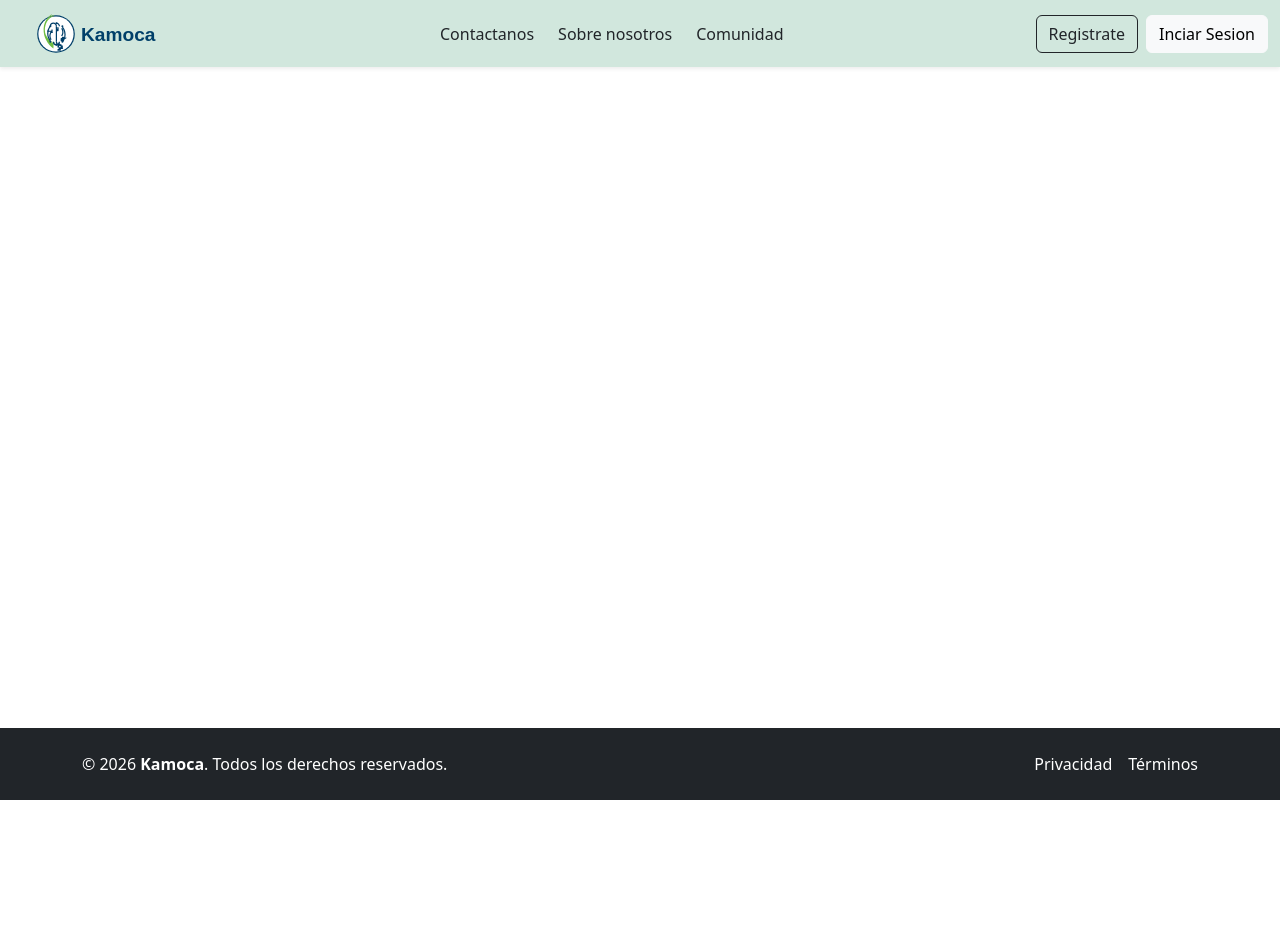
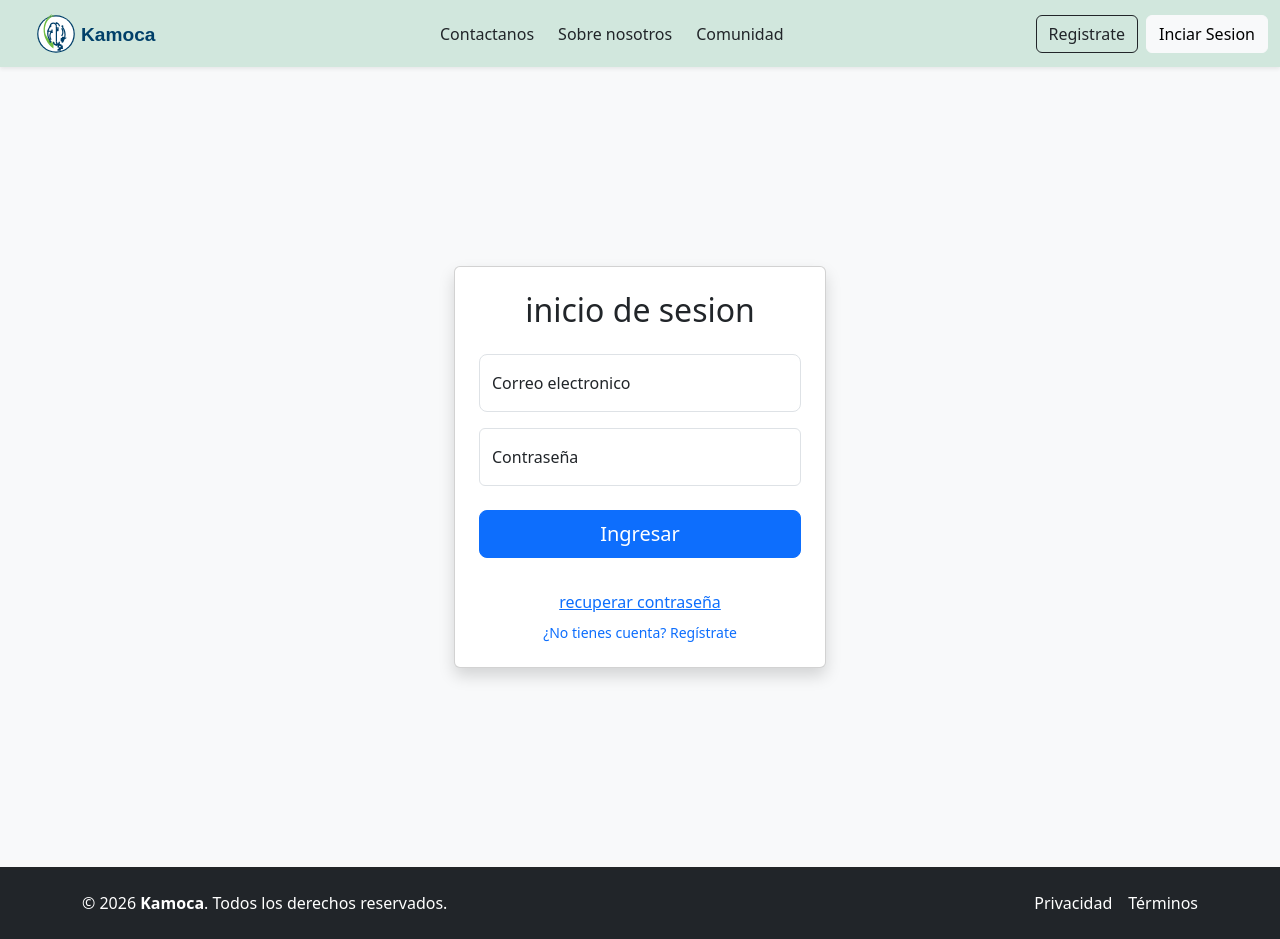
Before and after one commit to MoizDev98/alissia, an Angular app in the folder frontend/: page /login in a window 1280 px wide. Before the commit this address led to /. Before the commit the page ends 800 px from the top, so only its background shows below. Built offline with nearby package versions, Linux system fonts and the light colour scheme.

Commit message:
The login component was created and added to the routes

```diff
--- a/frontend/src/app/components/header/header.html
+++ b/frontend/src/app/components/header/header.html
@@ -12,7 +12,7 @@
 
     <div class="d-flex ms-auto gap-2">
         <button type="button" class="btn btn-outline-dark">Registrate</button>
-        <button type="button" class="btn btn-light">Inciar Sesion</button>
+        <button type="button" class="btn btn-light"routerLink="/login">Inciar Sesion</button>
     </div>
 
   </div>
--- a/frontend/src/app/pages/home/home.ts
+++ b/frontend/src/app/pages/home/home.ts
@@ -1,10 +1,11 @@
 import { Component } from '@angular/core';
 import { CommonModule } from '@angular/common';
+import { RouterLink } from '@angular/router';
 
 @Component({
   selector: 'app-home',
   standalone: true,
-  imports: [CommonModule],
+  imports: [CommonModule, RouterLink],
   templateUrl: './home.html',
   styleUrls: ['./home.scss'],
 })
--- a/frontend/src/app/pages/login/login.html
+++ b/frontend/src/app/pages/login/login.html
@@ -1 +1,23 @@
-<p>login works!</p>
+<div class="min-vh-100 d-flex justify-content-center align-items-center bg-light">
+    <div class="card shadow p-4">
+        <h2 class="text-center mb-4">inicio de sesion</h2>
+    <form>
+        <div class="form-floating mb-3">
+            <input type="email" class="form-control form-control-lg" id="email" placeholder="name@example.com">
+            <label for="floatingInput">Correo electronico</label>
+        </div>
+        <div class="form-floating mb-4">
+            <input type="password" class="form-control" id="Password" placeholder="********">
+            <label for="floatingPassword">Contraseña</label>
+        </div>
+        <div class="d-grid mb-3">
+            <button type="submit" class="btn btn-primary btn-lg">Ingresar</button>
+        </div>
+    </form>
+
+        <div class="text-center d-flex flex-column gap-2">
+            <a routerLink="/recuperar" class="text-center mt-3">recuperar contraseña</a>
+            <a routerLink="/registro" class="text-decoration-none small">¿No tienes cuenta? Regístrate</a>
+        </div>
+    </div>
+</div>
--- a/frontend/src/app/pages/login/login.ts
+++ b/frontend/src/app/pages/login/login.ts
@@ -1,11 +1,14 @@
 import { Component } from '@angular/core';
+import { CommonModule } from '@angular/common';
+import { RouterLink } from "@angular/router";
 
 @Component({
   selector: 'app-login',
-  imports: [],
+  standalone: true,
+  imports: [CommonModule, RouterLink],
   templateUrl: './login.html',
   styleUrl: './login.scss',
 })
-export class Login {
+export class loginComponent {
 
 }
```
Also changed, not shown: frontend/src/app/app.routes.ts (+5 -3 lines), frontend/src/app/components/header/header.ts (line endings or trailing spaces).
